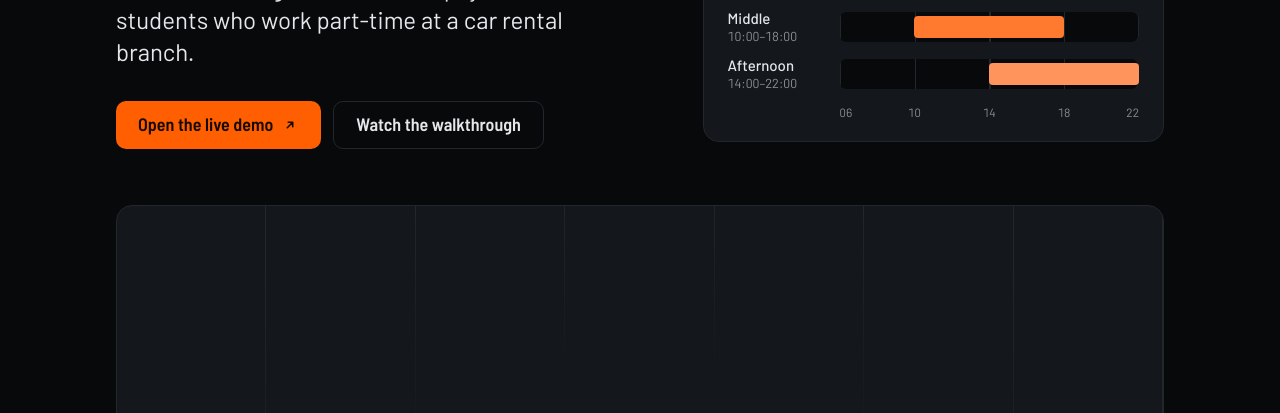
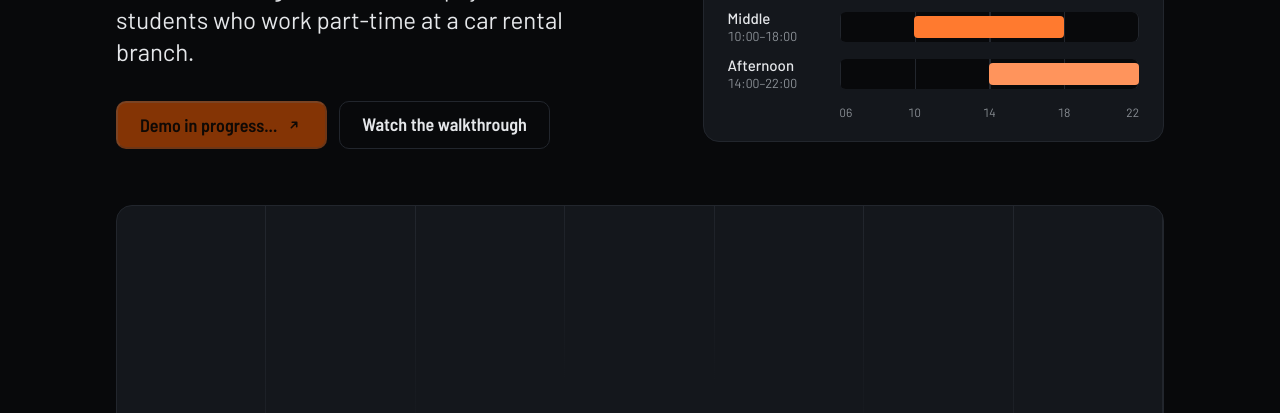
Before and after one commit to fransp10/infobip-ignite-page, a plain HTML site: page index.html in a window 1280 px wide. Shown: the part 363-776 px from the top of the page. Drawn offline with Linux system fonts and the light colour scheme.

Commit message:
tag all the in progress parts

```diff
--- a/index.html
+++ b/index.html
@@ -22,7 +22,7 @@
         <a class="hide-sm" href="#video">Video</a>
         <a class="hide-sm" href="#about">About</a>
         <a class="hide-sm" href="#story">Story</a>
-        <a href="https://github.com/fransp10/schedulingApp" target="_blank"
+        <a href="https://github.com/fransp10/Sixt-Students" target="_blank"
           >Source code</a
         >
       </nav>
@@ -42,7 +42,7 @@
             part-time at a car rental branch.
           </p>
           <div class="hero__ctas">
-            <a class="btn btn--primary js-demo" href="https://YOUR-DEMO-URL">
+            <!-- <a class="btn btn--primary js-demo" href="https://YOUR-DEMO-URL">
               Open the live demo
               <svg
                 viewBox="0 0 20 20"
@@ -55,7 +55,26 @@
               >
                 <path d="M7 13 13 7M8 7h5v5"></path>
               </svg>
-            </a>
+            </a> -->
+            <button
+              class="btn btn--primary js-demo"
+              disabled
+              href="https://sixtstudentsdemo.fransipekdev.me/"
+            >
+              <!-- Open the live demo -->
+              Demo in progress...
+              <svg
+                viewBox="0 0 20 20"
+                fill="none"
+                stroke="currentColor"
+                stroke-width="1.8"
+                stroke-linecap="round"
+                stroke-linejoin="round"
+                aria-hidden="true"
+              >
+                <path d="M7 13 13 7M8 7h5v5"></path>
+              </svg>
+            </button>
             <a class="btn btn--ghost" href="#video">Watch the walkthrough</a>
           </div>
         </div>
@@ -122,8 +141,8 @@
                 ></path>
               </svg>
             </div>
-            <strong>Walkthrough video</strong>
-            <span>The student side and the admin side, start to finish</span>
+            <strong>Walkthrough video in progress</strong>
+            <!-- <span>The student side and the admin side, start to finish</span> -->
           </div>
         </div>
         <div class="video__covers">
@@ -335,8 +354,13 @@
           </p>
         </div>
 
-        <a class="btn btn--primary js-demo" href="https://YOUR-DEMO-URL">
-          Open the live demo
+        <button
+          class="btn btn--primary js-demo"
+          disabled
+          href="https://sixtstudentsdemo.fransipekdev.me/"
+        >
+          <!-- Open the live demo -->
+          Demo in progress...
           <svg
             viewBox="0 0 20 20"
             fill="none"
@@ -348,7 +372,7 @@
           >
             <path d="M7 13 13 7M8 7h5v5"></path>
           </svg>
-        </a>
+        </button>
       </div>
     </section>
   </main>
--- a/style.css
+++ b/style.css
@@ -124,6 +124,11 @@ h3 {
     background-color 150ms ease,
     border-color 150ms ease,
     transform 150ms ease;
+}
+
+.btn:disabled {
+  opacity: 0.5;
+  cursor: not-allowed;
 }
 .btn svg {
   width: 18px;
```
